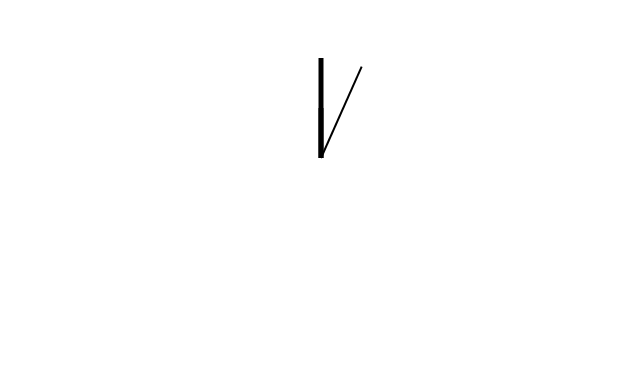
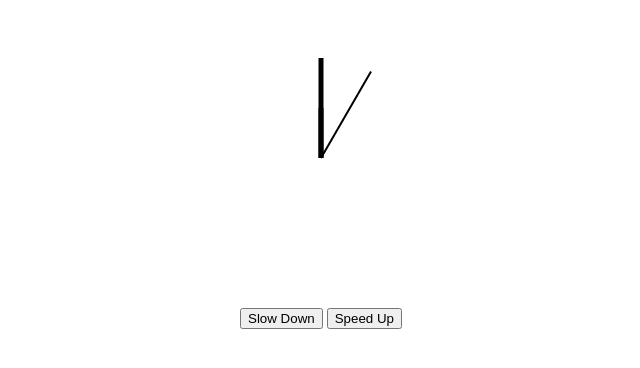
Before and after one commit to nhdlite/canvas-clock, a plain HTML site: page index.html in a window 1280 px wide. Shown: the whole page, without its empty margins (319-959 px from the left). Drawn offline with Linux system fonts and the light colour scheme.

Commit message:
Add buttons to speed up and down the clock

```diff
--- /dev/null
+++ b/StopWatch.js
@@ -0,0 +1,31 @@
+function StopWatch() {
+    this.seconds = 0;
+    this.minutes = 0;
+    this.hours = 0;
+    this.days = 0;
+
+    this.tick = ()=> {
+      this.seconds++;
+      if (this.seconds >= 60) {
+        this.seconds = 0;
+        this.minutes++;
+      }
+      if (this.minutes >= 60) {
+        this.minutes = 0;
+        this.hours++;
+      }
+      if (this.hours >= 24) {
+        this.minutes = 0;
+        this.days++;
+      }
+    }
+
+    this.getTime = () => {
+      return {
+        seconds: this.seconds,
+        minutes: this.minutes,
+        hours: this.hours,
+        days: this.days,
+      };
+    }
+};
--- a/index.html
+++ b/index.html
@@ -5,12 +5,17 @@
     <meta name="viewport" content="width=device-width, initial-scale=1.0">
     <meta http-equiv="X-UA-Compatible" content="ie=edge">
     <title>Simple Clock</title>
+    <script src="StopWatch.js"></script>
     <script src="main.js"></script>
     <link rel="stylesheet" href="main.css">
 </head>
 <body>
     <div class="canvasContainer">
         <canvas id="myCanvas" width="300" height="300"></canvas>
+        <div>
+            <button onClick="adjustSpeed('down')">Slow Down</button>
+            <button onClick="adjustSpeed('up')">Speed Up</button>
+        </div>
     </div>
 </body>
 </html>
--- a/main.css
+++ b/main.css
@@ -2,4 +2,5 @@
     display: flex;
     align-items: center;
     justify-content: center;
+    flex-direction: column;
 }
--- a/main.js
+++ b/main.js
@@ -1,34 +1,15 @@
-function StopWatch() {
-    this.seconds = 0;
-    this.minutes = 0;
-    this.hours = 0;
-    this.days = 0;
+const centerX = 150;
+const centerY = 150;
+const radius = 100;
+const stopWatch = new StopWatch();
 
-    this.tick = ()=> {
-      this.seconds++;
-      if (this.seconds >= 60) {
-        this.seconds = 0;
-        this.minutes++;
-      }
-      if (this.minutes >= 60) {
-        this.minutes = 0;
-        this.hours++;
-      }
-      if (this.hours >= 24) {
-        this.minutes = 0;
-        this.days++;
-      }
-    }
+let speedRange = [10, 50, 100, 500, 1000, 1500, 2000];
+let speedIndex = 4;
+let startingDegrees = 270;
 
-    this.getTime = () => {
-      return {
-        seconds: this.seconds,
-        minutes: this.minutes,
-        hours: this.hours,
-        days: this.days,
-      };
-    }
-};
+// Initialize on window.onload
+let canvas;
+let context;
 
 function getClockHandDegrees(startingDegrees, numerator, denominator) {
     const clockHandDegrees = 360 * numerator/denominator;
@@ -38,18 +19,19 @@ function getClockHandDegrees(startingDegrees, numerator, denominator) {
     return canvasTranslation;
 }
 
-window.onload = () => {
-    console.log(StopWatch);
-    let canvas = document.querySelector('#myCanvas');
-    let context = canvas.getContext('2d');
-    const centerX = 150;
-    const centerY = 150;
-    const radius = 100;
-    let startingDegrees = 270;
-    const stopWatch = new StopWatch();
+function adjustSpeed(type) {
+    if (type === 'up') {
+        console.log('Speeding up')
+        speedIndex = (speedIndex - 1 >= 0) ? --speedIndex : speedIndex;
+    }
 
-    // Update the clock every second
-    setInterval(() => {
+    if (type === 'down') {
+        console.log('Speeding down');
+        speedIndex = (speedIndex + 1 < speedRange.length) ? ++speedIndex : speedIndex;
+    }
+}
+
+function drawClock() {
     const time = stopWatch.getTime();
     stopWatch.tick();
 
@@ -81,5 +63,12 @@ window.onload = () => {
     context.lineWidth = 5;
     context.stroke();
 
-    }, 1000)
+    //Redraw after some length of time
+    setTimeout(drawClock, speedRange[speedIndex])
+}
+
+window.onload = () => {
+    canvas = document.querySelector('#myCanvas');
+    context = canvas.getContext('2d');
+    drawClock();
 };
```
Lines whose indentation alone changed are shown as unchanged.
